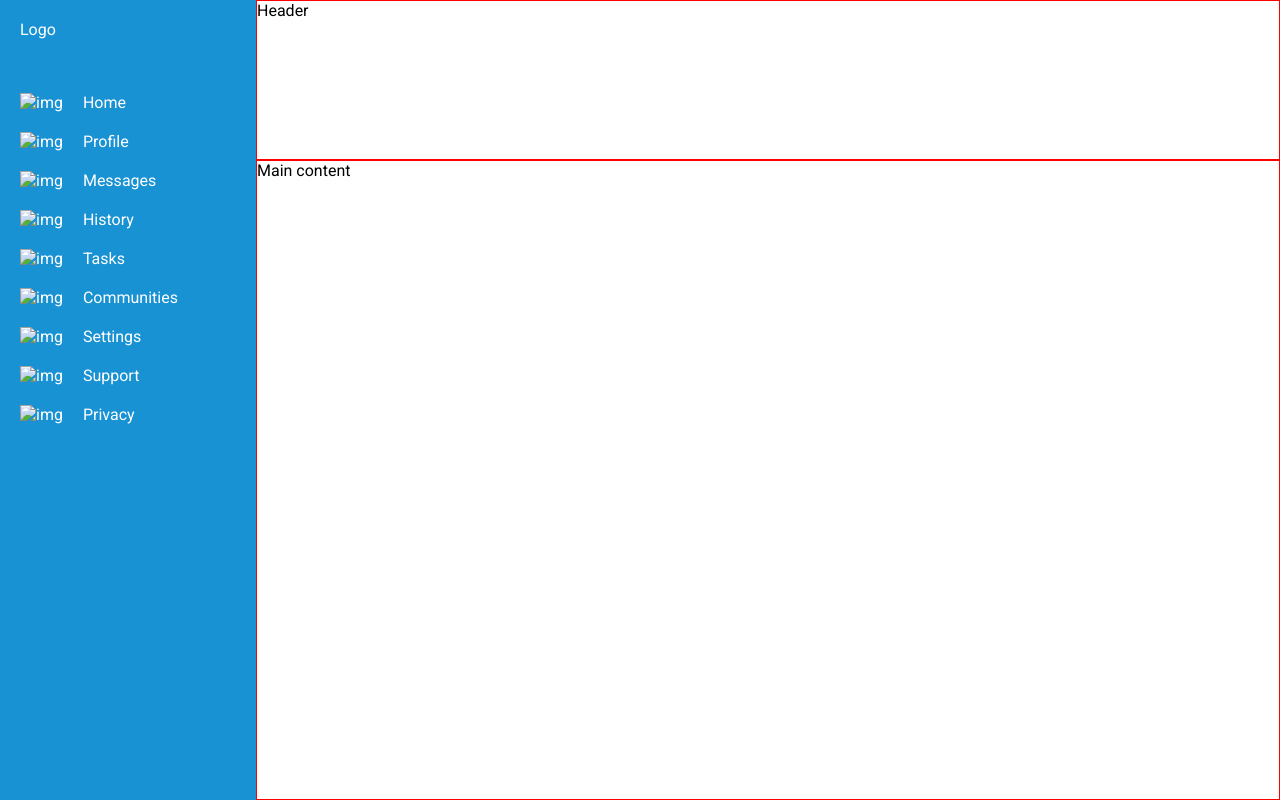
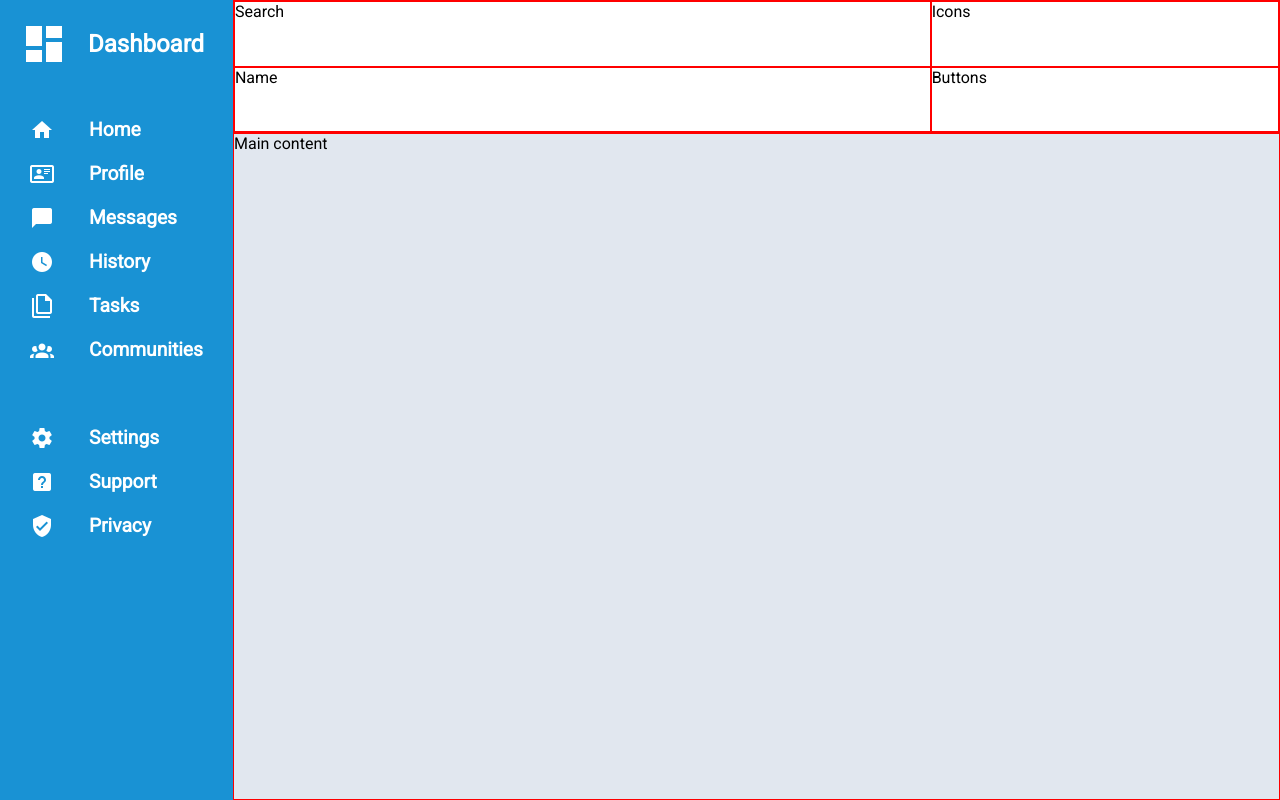
Before and after one commit to mikonto/dashboard-project, a plain HTML site: page index.html in a window 1280 px wide. Drawn offline with Linux system fonts and the light colour scheme.

Commit message:
Finish sidebar

```diff
--- a/index.html
+++ b/index.html
@@ -10,31 +10,38 @@
 <body>
     <div class="container">
         <div class="sidebar">
-            <div class="logo">Logo</div>
+            <div class="logo"><img src="Images/dashboard.png" alt="img">Dashboard</div>
             <div class="menu">
                 <ul>
-                    <img src="" alt="img">
+                    <img src="Images/home.png" alt="img">
                     <li>Home</li>
-                    <img src="" alt="img">
+                    <img src="Images/profile.png" alt="img">
                     <li>Profile</li>
-                    <img src="" alt="img">
+                    <img src="Images/message.png" alt="img">
                     <li>Messages</li>
-                    <img src="" alt="img">
+                    <img src="Images/clock.png" alt="img">
                     <li>History</li>
-                    <img src="" alt="img">
+                    <img src="Images/tasks.png" alt="img">
                     <li>Tasks</li>
-                    <img src="" alt="img">
+                    <img src="Images/communities.png" alt="img">
                     <li>Communities</li>
-                    <img src="" alt="img">
+                    <div></div>
+                    <div></div>
+                    <img src="Images/settings.png" alt="img">
                     <li>Settings</li>
-                    <img src="" alt="img">
+                    <img src="Images/support.png" alt="img">
                     <li>Support</li>
-                    <img src="" alt="img">
+                    <img src="Images/privacy.png" alt="img">
                     <li>Privacy</li>
                 </ul>
             </div>
         </div>
-        <div class="header">Header</div>
+        <div class="header">
+            <div class="header-search">Search</div>
+            <div class="header-icons">Icons</div>
+            <div class="header-name">Name</div>
+            <div class="header-buttons">Buttons</div>
+        </div>
         <div class="main-content">Main content</div>
     </div>
 </body>
--- a/style.css
+++ b/style.css
@@ -7,12 +7,11 @@ html, body {
     margin: 0;
 }
 
-
 .container {
     height: 100%;
     display: grid;
-    grid-template-columns: 1fr 4fr;
-    grid-template-rows: 1fr 4fr;
+    grid-template-columns: 1fr 5fr;
+    grid-template-rows: 1fr 5fr;
     grid-template-areas: "sidebar header"
     "sidebar main-content";
 }
@@ -22,41 +21,57 @@ html, body {
     background: #1992d4;
     color: white;
     display: grid;
-    grid-template-rows: 1fr 10fr;
+    grid-template-rows: 1fr 10fr; /* Container for logo and menu */
     grid-template-areas: "logo"
     "menu";
 }
 
 .logo {
     grid-area: logo;
+    display: grid;
+    grid-template-columns: auto 1fr; /* Container for icon and text "dashboard" */
+    gap: 20px;
+    align-items: center;
     margin: 20px;
+    font-size: x-large;
+    font-weight: bolder;
 }
 
 .menu {
     grid-area: menu;
-    margin: 20px;
+    margin: 30px;
 }
 
 .menu > ul {
     list-style-type: none; /* Remove bullets */
-    padding: 0; /* Remove padding */
-    margin: 0; /* Remove margins */
+    padding: 0;
+    margin: 0;
     display: grid;
     grid-template-columns: auto 4fr;
     grid-template-rows: repeat(9, 1fr);
     gap: 20px;
+    font-size: larger;
+    font-weight: bold;
 }
 
-.menu ul li, .menu ul img{
+.menu > ul > img {
+    margin-right: 15px; /* Margin between menu icons and menu texts */
 }
 
 .header {
     grid-area: header;
+    border: 1px solid red;
+    display: grid;
+    grid-template-columns: 2fr 1fr;
+    grid-template-rows: 1fr 1fr;
+}
+
+.header-search, .header-icons, .header-name, .header-buttons {
     border: 1px solid red;
 }
 
 .main-content {
     grid-area: main-content;
     border: 1px solid red;
-
+    background-color: #e1e7ef;
 }
```
Also changed, not shown: Images/clock.png (added), Images/communities.png (added), Images/dashboard.png (added), Images/home.png (added), Images/message.png (added), Images/privacy.png (added), Images/profile.png (added), Images/settings.png (added), Images/support.png (added), Images/tasks.png (added).
